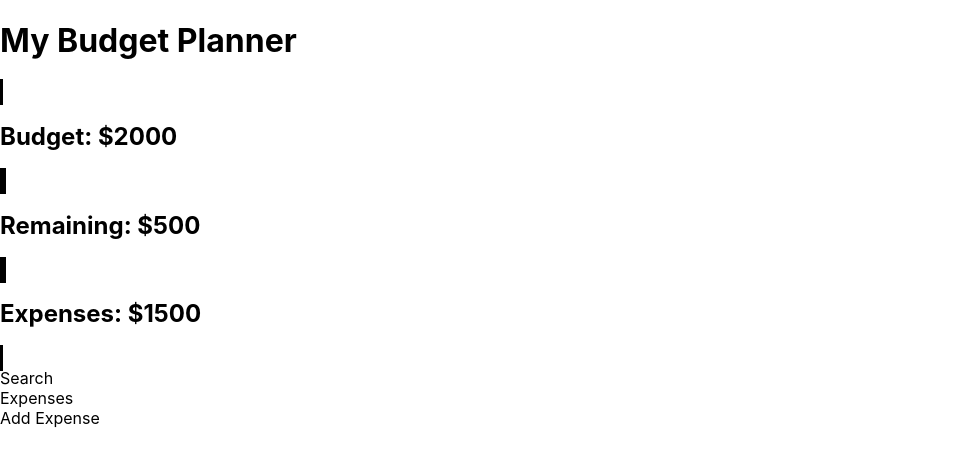
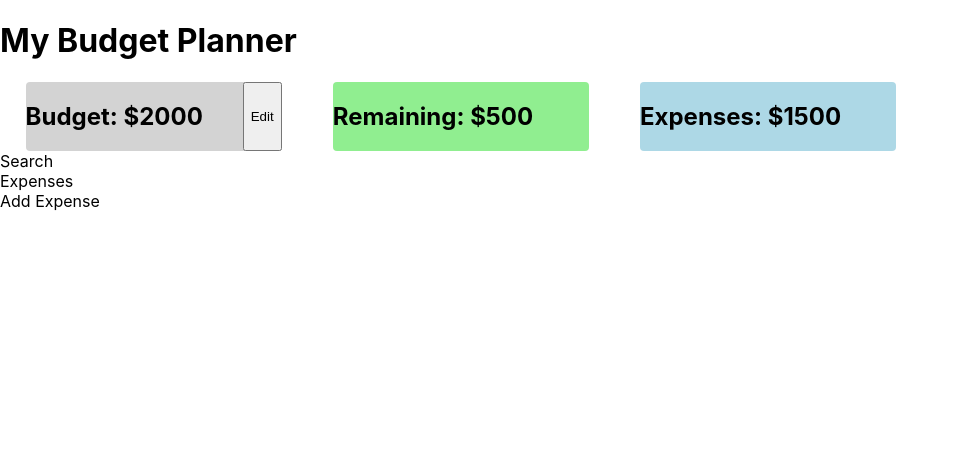
Before and after one commit to bbexpress/Budgeter, a React (Create React App) app: page / in a window 1280 px wide. Shown: the top 466 px of the page, without its empty margins (0-959 px from the left). Built offline with nearby package versions, Linux system fonts and the light colour scheme.

Commit message:
more layout changes

```diff
--- a/package.json
+++ b/package.json
@@ -8,7 +8,7 @@
     "@testing-library/user-event": "^12.8.3",
     "react": "^17.0.2",
     "react-dom": "^17.0.2",
-    "react-scripts": "4.0.3",
+    "react-scripts": "^4.0.3",
     "web-vitals": "^1.1.2"
   },
   "scripts": {
--- a/src/Components/Budget.css
+++ b/src/Components/Budget.css
@@ -1,8 +1,14 @@
 .container {
-    display: inline;
+    display: inline-flex;
     justify-content: space-between;
-    border-style: solid;
-    width: 20em;
-    height: 50em;
-    padding: 25px, 25px, 25px, 25px;
+    border-radius: 4px;
+    width: 20%;
+    height: 50%;
+    /* padding: 25px, 25px, 25px, 25px; */
+    margin-left: 2%;
+    margin-right: 2%;
 }
+
+h1 {
+    padding: 5px, 10px, 10px, 10px;
+}
--- a/src/Components/Budget.js
+++ b/src/Components/Budget.js
@@ -5,13 +5,14 @@ export default class Budget extends Component {
   render() {
     return (
       <div>
-          <div className="container">
+          <div className="container" style = {{backgroundColor: "lightgrey"}}>
               <h2>Budget: $2000</h2>
+              <button type="button" className="btn btn-primary">Edit</button>
         </div>
-          <div className="container">
+          <div className="container" style = {{backgroundColor: "lightgreen"}}>
               <h2>Remaining: $500</h2>
           </div>
-          <div className="container">
+          <div className="container" style = {{backgroundColor: "lightblue"}}>
               <h2>Expenses: $1500</h2>
           </div>
       </div>
```
Also changed, not shown: src/Components/BudgetFunc.js (added, +9 -0 lines), 1 other file (tests, documents, lock files or other folders).
